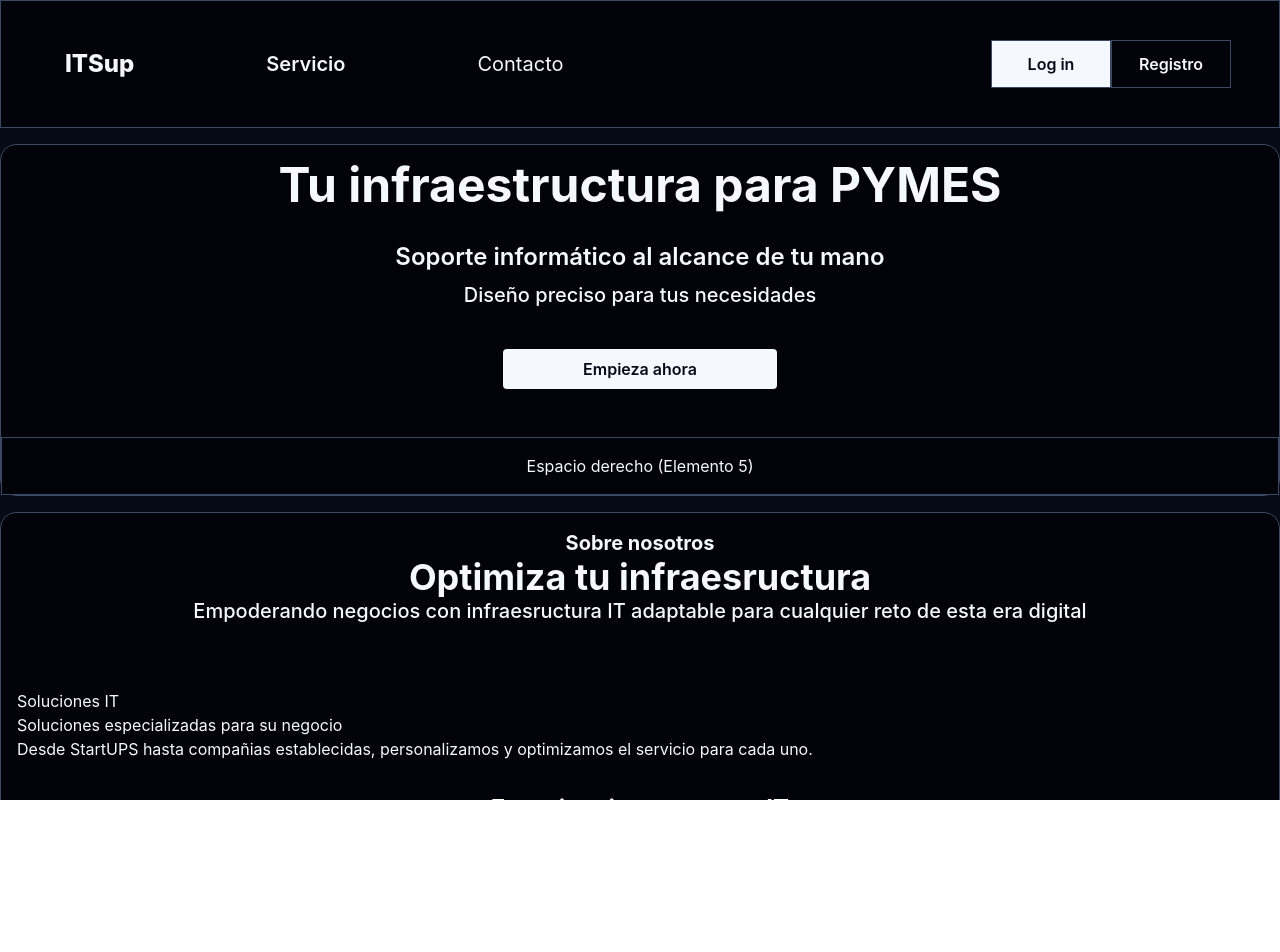
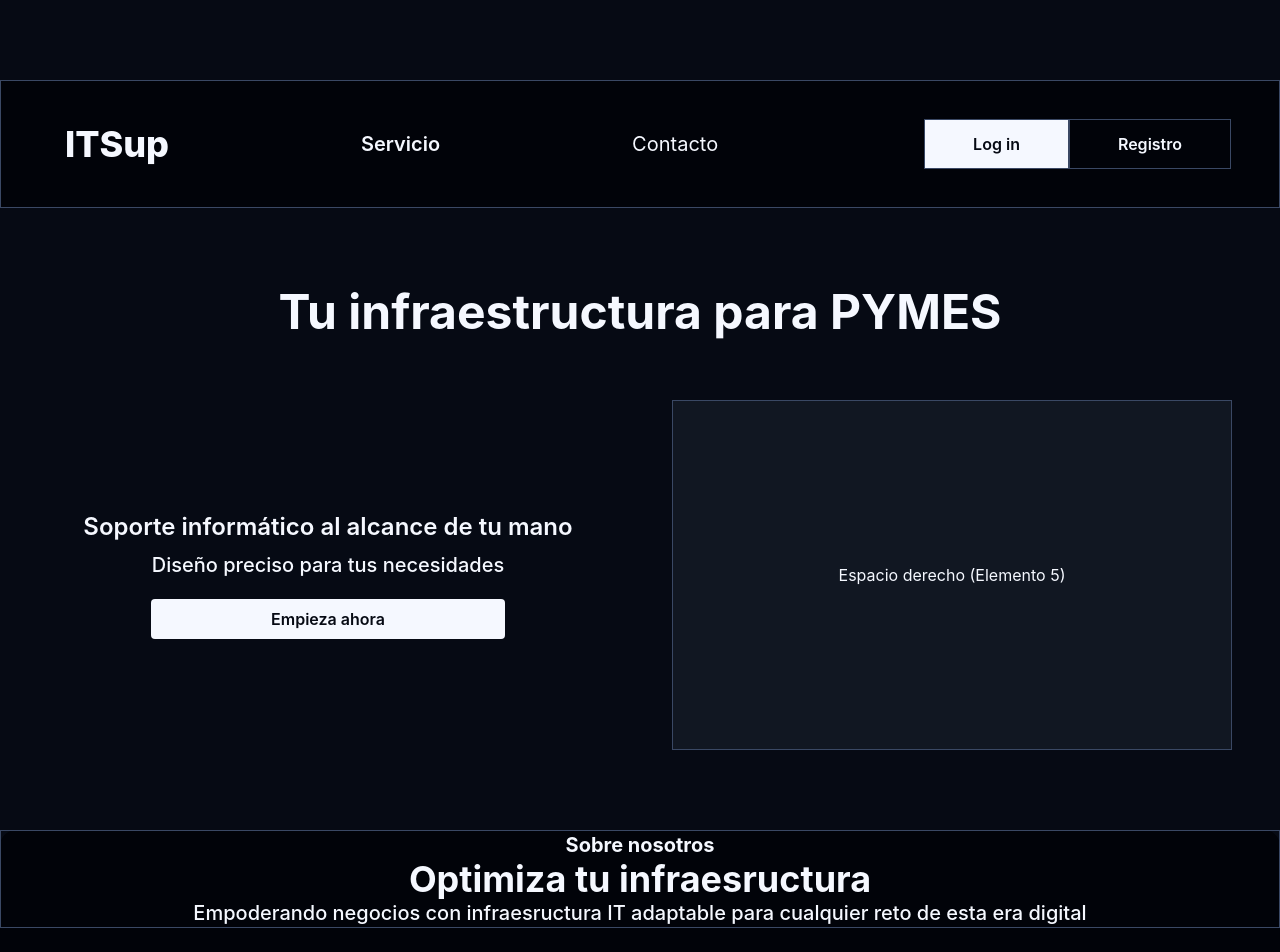
Before and after one commit to CopernicoDev/PYMES_WEB_Frontend_Angular, an Angular app: page /home in a window 1280 px wide. Shown: the top 952 px of the page. Before the commit the page ends 800 px from the top, so only its background shows below. Built offline with nearby package versions, Linux system fonts and the light colour scheme.

Commit message:
Refactorizando los  estilos 2

```diff
--- a/src/app/components/about-us-section/about-us-section.html
+++ b/src/app/components/about-us-section/about-us-section.html
@@ -1,5 +1,6 @@
-<div class="">
-    <app-info-card class="block md:col-span-4 text-center">
+<div class="grid grid-cols-3 w-full h-full max-w-7xl mx-auto gap-y-32">
+
+    <app-info-card class="col-span-3 border border-border grid place-items-center text-center">
         <h1 class="text-xl font-bold">Sobre nosotros</h1>
         <h2 class="text-4xl font-bold">Optimiza tu infraesructura</h2>
         <h3 class="text-xl font-medium">Empoderando negocios con infraesructura IT
@@ -8,17 +9,16 @@
         </h3>
     </app-info-card>
 
-    <app-info-card class="block md:col-start-2 md:col-span-3 md:row-start-2 md:row-span-1"></app-info-card>
-    <app-info-card class="block md:col-start-1 md:col-span-1">
+    <app-info-card class="col-span-1 border border-border">
         <h4>Soluciones IT</h4>
         <h5>Soluciones especializadas para su negocio</h5>
         <p>Desde StartUPS hasta compañias establecidas, personalizamos y optimizamos el servicio para cada uno.</p>
     </app-info-card>
 
     <!-- 4. SECCIÓN INFERIOR (Call to Action) -->
-    <app-info-card class="block md:col-start-1 md:col-span-4 text-center">
+    <app-info-card class="border border-border col-span-3 text-center grid place-items-center">
         <h6 class="text-2xl font-bold text-white mb-4 md:mb-0">Experiencia en soporte IT</h6>
-        <button class="bg-text hover:bg-text-muted text-bg font-semibold py-2 px-20 rounded">
+        <button class="bg-text hover:bg-text-muted text-bg font-semibold py-2 px-20 rounded mt-5">
             Nuestra infraestructura completa
         </button>
     </app-info-card>
--- a/src/app/components/hero-section/hero-section.html
+++ b/src/app/components/hero-section/hero-section.html
@@ -1,25 +1,19 @@
-<main class="">
-    <app-info-card class="block md:col-span-4 text-center">
+<main
+    class="w-full h-full grid grid-cols-2 content-center gap-x-16 gap-y-16 px-12 py-16 max-w-7xl mx-auto min-h-[70vh] ">
+
+    <app-info-card class="col-span-2 grid place-items-center text-center ">
         <h1 class="text-5xl font-bold">Tu infraestructura para PYMES</h1>
     </app-info-card>
 
-    <app-info-card class="block md:col-span-2 text-center">
+    <app-info-card class="col-span-1 grid place-items-center text-center ">
         <h2 class="text-2xl font-semibold">Soporte informático al alcance de tu mano</h2>
         <h3 class="text-xl font-medium mt-2">Diseño preciso para tus necesidades</h3>
-        <button class="bg-text hover:bg-text-muted text-bg font-semibold py-2 px-20 rounded mt-10">Empieza
+        <button class="bg-text hover:bg-text-muted text-bg font-semibold py-2 px-30 rounded mt-5">Empieza
             ahora</button>
     </app-info-card>
 
-    <!--<app-info-card class="block md:col-span-3 text-center">
-
-    </app-info-card>-->
-
-    <app-info-card class="block md:col-span-2 text-center">
-
-    </app-info-card>
-
     <app-info-card
-        class="block md:col-start-3 md:row-start-2  md:col-span-2 md:row-span-3 text-center bg-bg-dark border border-border h-full w-full ">
+        class="col-span-1 bg-bg-light border border-border grid place-items-center text-center min-h-[350px]">
         <p>Espacio derecho (Elemento 5)</p>
     </app-info-card>
 </main>
--- a/src/app/components/info-card/info-card.html
+++ b/src/app/components/info-card/info-card.html
@@ -1,3 +1,3 @@
-<div class="p-4">
+<div class="">
     <ng-content></ng-content>
 </div>
--- a/src/app/components/nav-bar/nav-bar-buttons/nav-bar-buttons.ts
+++ b/src/app/components/nav-bar/nav-bar-buttons/nav-bar-buttons.ts
@@ -14,12 +14,12 @@ export class NavBarButtons {
     {
       label: 'Log in',
       route: '/login',
-      estilos: 'h-12 w-30 bg-text text-bg font-semibold hover:bg-text-muted'
+      estilos: 'px-12 py-3 bg-text text-bg font-semibold hover:bg-text-muted'
     },
     {
       label: 'Registro',
       route: '/sign-up',
-      estilos: 'h-12 w-30 font-semibold hover:bg-bg'
+      estilos: 'px-12 py-3 font-semibold hover:bg-bg'
     }
   ]
 
--- a/src/app/components/nav-bar/nav-bar-routes/nav-bar-routes.html
+++ b/src/app/components/nav-bar/nav-bar-routes/nav-bar-routes.html
@@ -1,4 +1,4 @@
-<nav class="grid grid-flow-col gap-25 items-center">
+<nav class="grid grid-flow-col gap-40 items-center">
     @for (item of menuOptions; track item.route) {
     <a [routerLink]="item.route" routerLinkActive="active-link" class="nav-link {{item.estilos}}">
         {{item.label}}
--- a/src/app/components/nav-bar/nav-bar-routes/nav-bar-routes.ts
+++ b/src/app/components/nav-bar/nav-bar-routes/nav-bar-routes.ts
@@ -15,7 +15,7 @@ export class NavBarRoutes {
     {
       label: 'ITSup',
       route: '/home',
-      estilos: 'p-4 font-extrabold text-2xl '
+      estilos: 'p-4 font-extrabold text-4xl '
     },
     {
       label: 'Servicio',
--- a/src/app/components/nav-bar/nav-bar.html
+++ b/src/app/components/nav-bar/nav-bar.html
@@ -1,4 +1,4 @@
-<nav class=" bg-bg-dark border border-border h-32 w-7xl grid grid-cols-2  justify-center items-center px-12">
+<nav class=" bg-bg-dark border border-border h-32 w-7xl grid grid-cols-2  justify-center items-center px-12 mt-20">
     <app-nav-bar-routes class="grid justify-self-start"></app-nav-bar-routes>
     <app-nav-bar-buttons class=" grid justify-self-end"></app-nav-bar-buttons>
 </nav>
--- a/src/app/pages/home/home.html
+++ b/src/app/pages/home/home.html
@@ -1,9 +1,9 @@
-<section class=" grid grid-cols-4 md:grid-cols-4 bg-bg h-screen w-screen  text-text gap-4  ">
+<section class=" grid grid-cols-1 bg-bg  min-h-screen w-full  text-text gap-4 ">
 
-    <app-nav-bar class="  rounded-2xl col-span-4 grid justify-center items-center"></app-nav-bar>
+    <app-nav-bar class="grid place-items-center  w-full "></app-nav-bar>
 
-    <app-hero-section class="bg-bg-dark border border-border rounded-2xl col-span-4 "></app-hero-section>
+    <app-hero-section class="w-full"></app-hero-section>
 
-    <app-about-us-section class="bg-bg-dark border border-border rounded-2xl col-span-4"></app-about-us-section>
+    <app-about-us-section class="w-full bg-bg-dark rounded-2xl"></app-about-us-section>
 
 </section>
```
